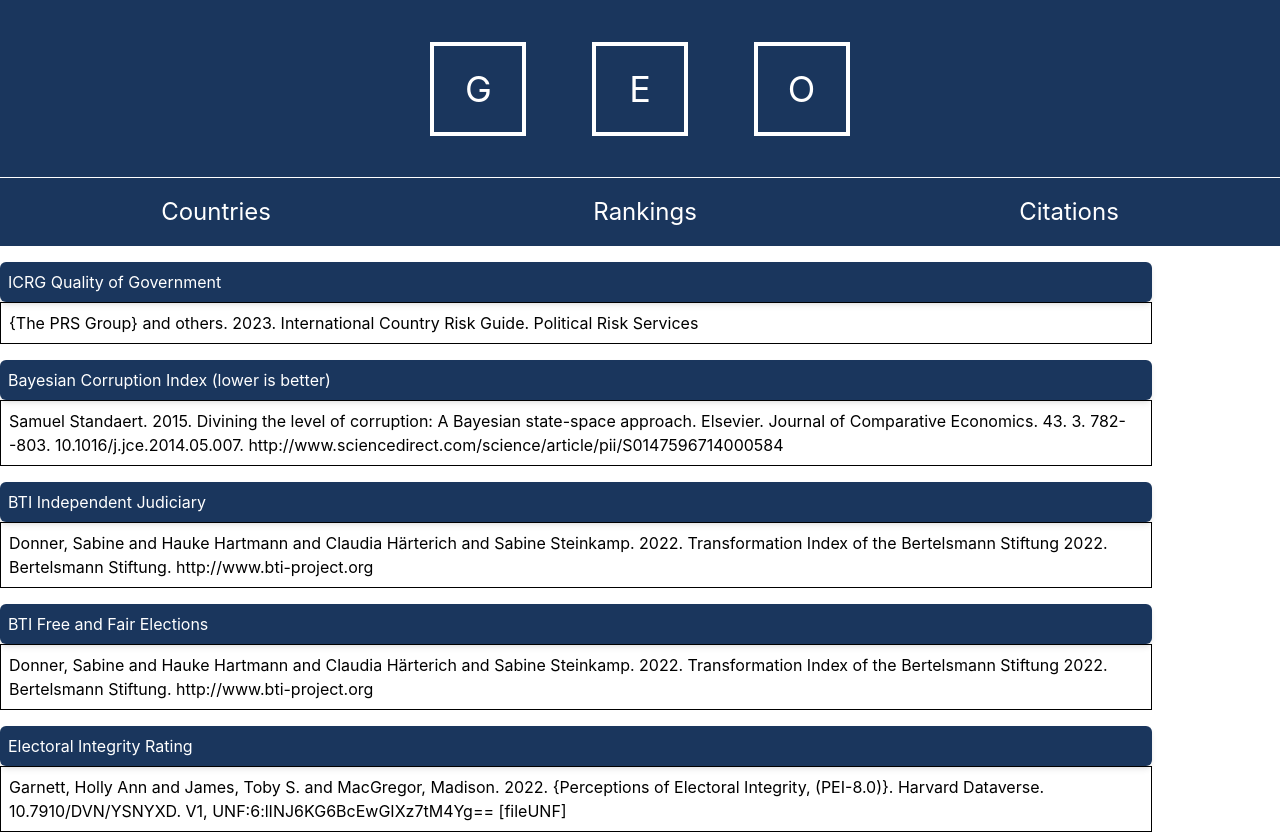
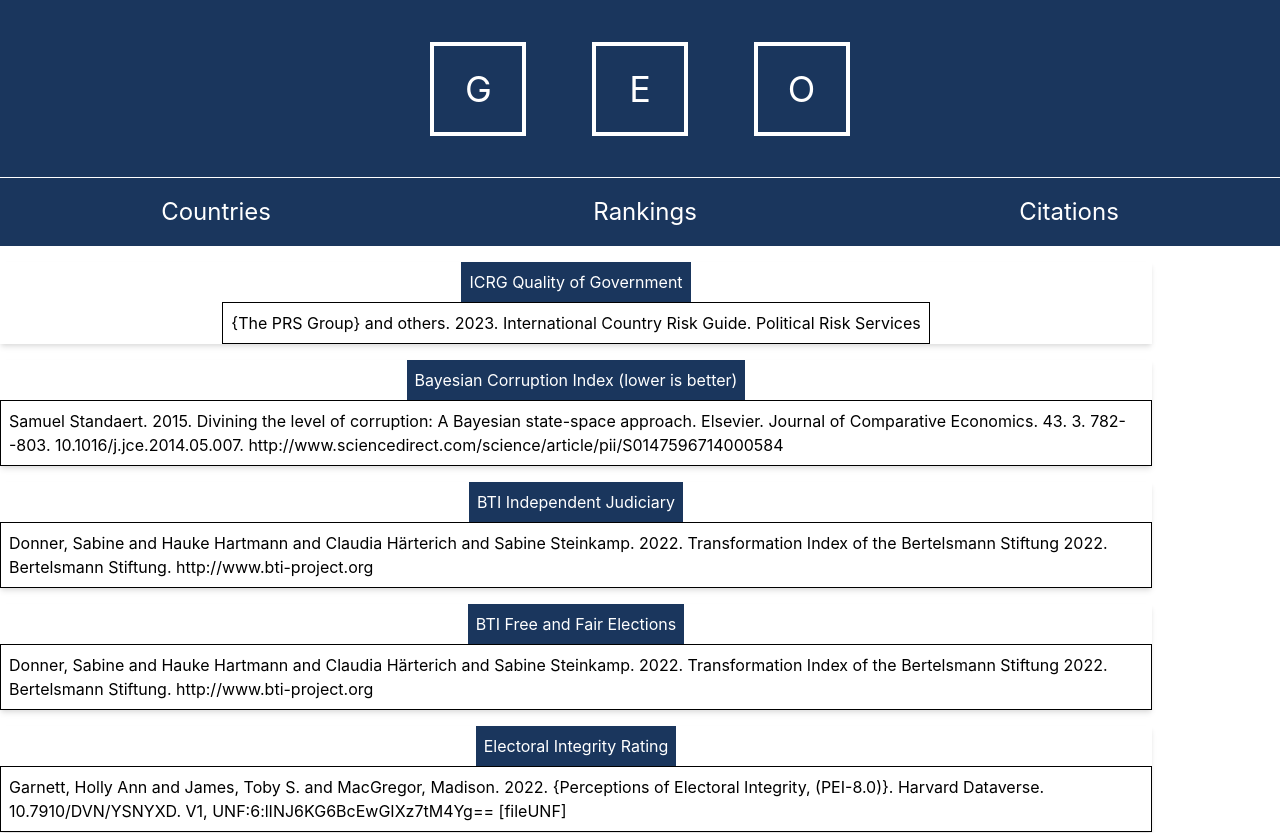
Before and after one commit to markthbkk/geodata, a React (Vite) app: page /geodata/citations in a window 1280 px wide. Shown: the top 833 px of the page. Built offline with nearby package versions, Linux system fonts and the light colour scheme.

Commit message:
Commit 18

```diff
--- a/src/pages/Citations.jsx
+++ b/src/pages/Citations.jsx
@@ -27,9 +27,10 @@ useEffect(() => {
           key={item.displayName}
           mb="1rem"
           w="90%"
-          justify="center"
+          align="center"
+          boxShadow="md"
         >
-          <Box bg="blue.900" color="white" boxShadow="md" p=".5rem" rounded="md">
+          <Box bg="blue.900" color="white" p=".5rem">
             {item.displayName}
           </Box>
           <Box border="1px solid black" p=".5rem">
```
Also changed, not shown: 2 other files (tests, documents, lock files or other folders).
